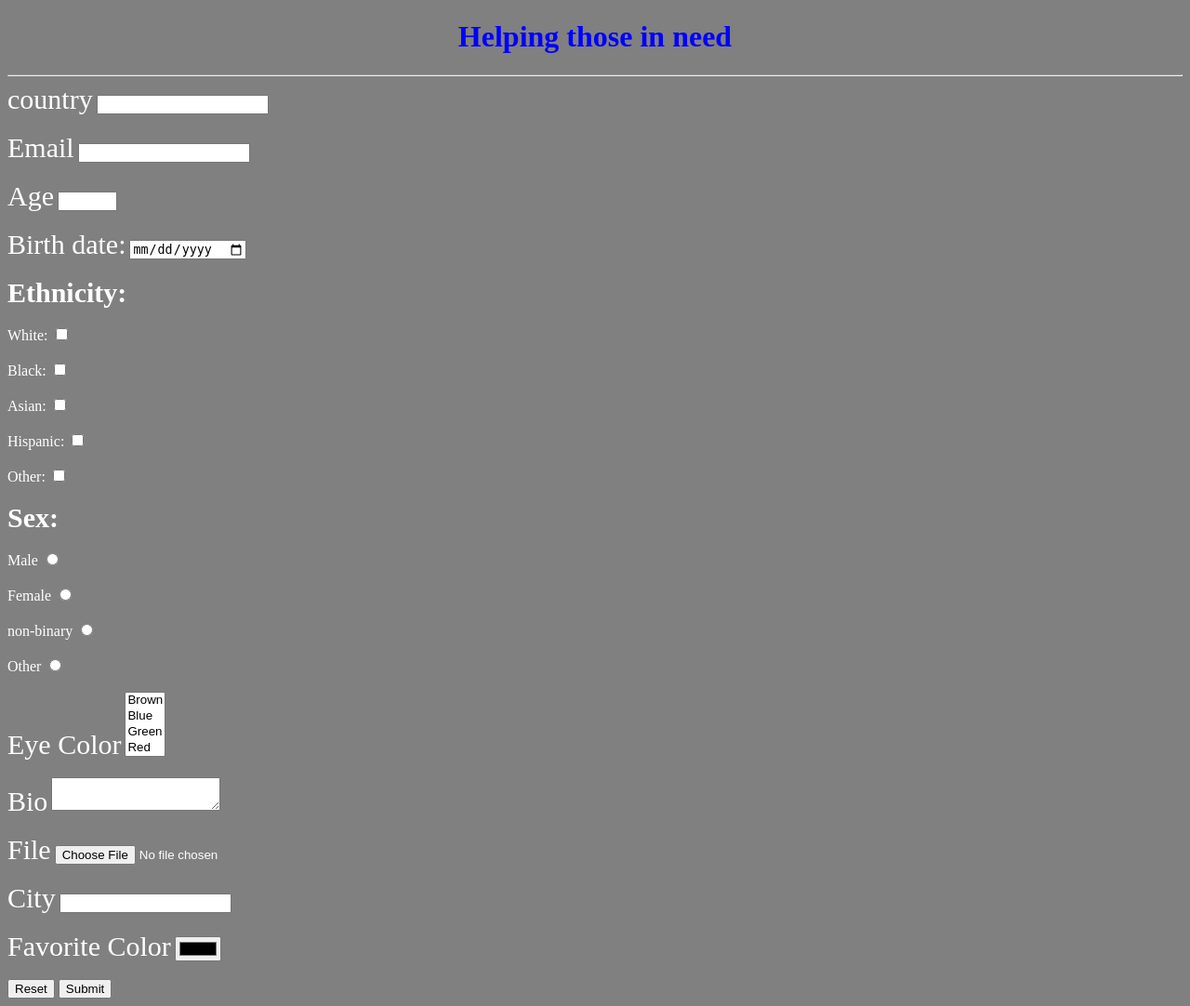
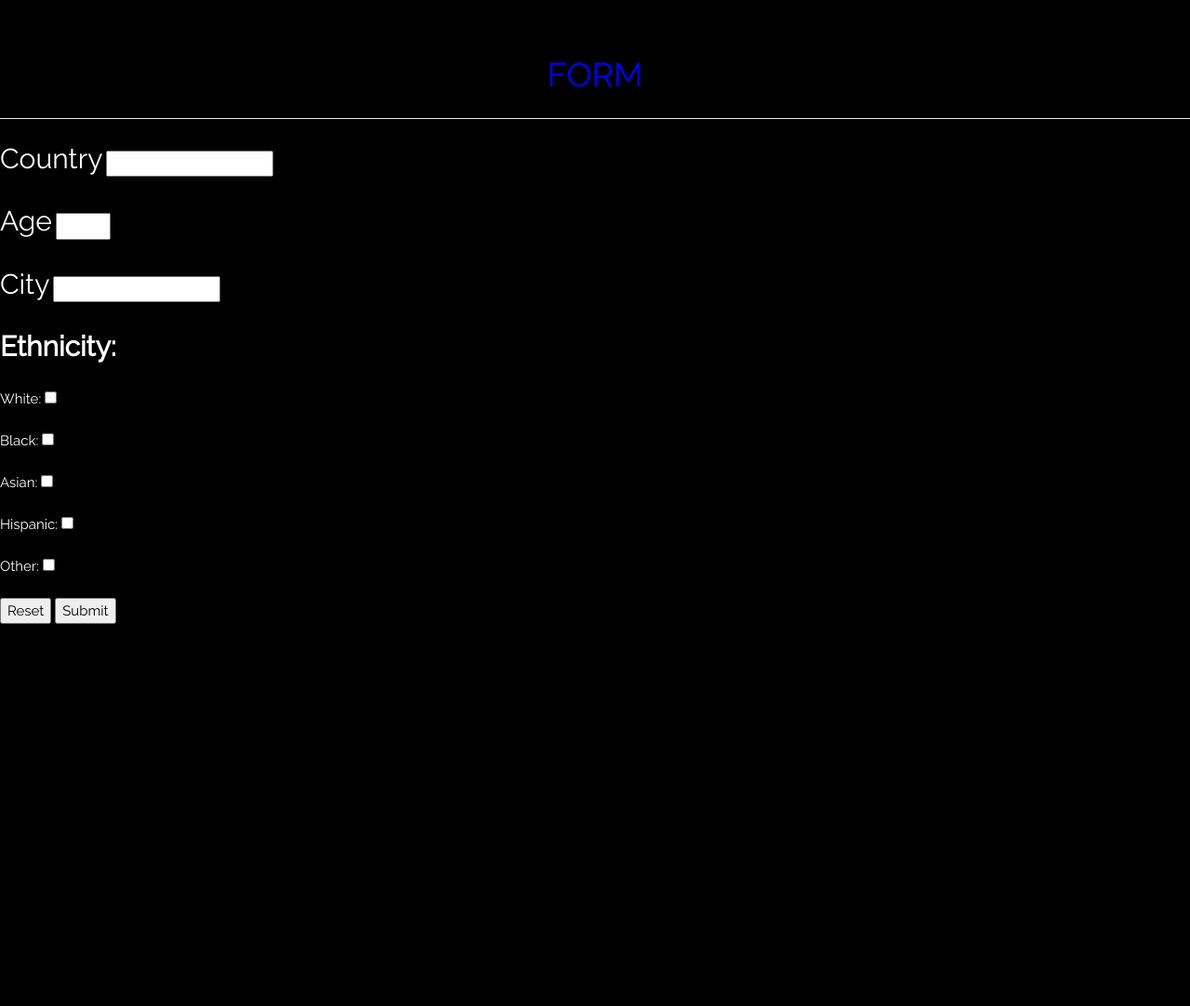
Before and after one commit to Heinzino/CodeTheChange2022, a Flask app: page /form in a window 1280 px wide. Shown: the whole page at 93% size. After the commit the page ends 671 px from the top, so only its background shows below. Run offline with Flask 2, Linux system fonts and the light colour scheme.

Commit message:
form refactor + csv file

```diff
--- a/Website/app.py
+++ b/Website/app.py
@@ -1,15 +1,33 @@
-from flask import Flask, render_template
+from flask import Flask, render_template, request, redirect
+import csv
 
 app = Flask(__name__)
 
-@app.route("/")
+@app.route("/", methods=["GET","POST"])
 def layout():
-    return render_template("layout.html")
+    return render_template("home.html")
 
 @app.route("/research", methods=["GET","POST"])
-def research():
-    return render_template("research.html")
+def resources():
+    return render_template("resources.html")
 
 @app.route("/form", methods=["GET","POST"])
 def form():
-    return render_template("form.html")
+        return render_template("form.html")
+
+@app.route("/results", methods=["POST"])
+def results():
+
+    if request.method == "POST":
+
+        country = str(request.form.get("country"))
+        age = int(request.form.get("age"))
+        city = str(request.form.get("City"))
+        ethnicity = request.form.getlist("ethnicity")
+
+        with open("results.csv", "a") as file:
+            writer = csv.writer(file)
+            data = [country,age,city,ethnicity]
+            writer.writerow(data)
+
+        return render_template("results.html")
--- /dev/null
+++ b/Website/results.csv
@@ -0,0 +1,3 @@
+Country,Age,City,Ethnicity
+
+Canada,16,Calgary,"['white', 'black']"
--- a/Website/templates/form.html
+++ b/Website/templates/form.html
@@ -1,101 +1,51 @@
-<!DOCTYPE html>
-<html lang="en">
-<head>
-<body style= "background-color:grey;">
+{% extends "layout.html" %}
 
-<title>Helping those in need</title>
+{% block main %}
+<body style= "background-color:black;">
 
-<h1 style="color:blue; text-align:center; font-style:Times New Roman"> Helping those in need </h1><hr>
-<form action="results.html" method="GET" enctype="multipart/form-data" style="color:white;" align="left">
+
+<h1 style="color:blue; text-align:center; font-style:Times New Roman"> FORM</h1><hr>
+<form action="results" method="POST" enctype="multipart/form-data" style="color:white;">
 
     <div>
-      <label style="font-size:30px" for="country">country</label>
-      <input type="text" name="name" id="name" required>
+      <label style="font-size:30px" for="country">Country</label>
+      <input type="text" name="country" id="country" required>
   </div><br>
   <div>
-    <label style="font-size:30px" for="email">Email</label>
-    <input type="email" name="email" id="email" required>
+     <div >
+    <label style="font-size:30px" for="age">Age</label>
+    <input type="number" name="age" id="age" min="1" max="200" step="1">
   </div><br>
-  <div>
-    <label style="font-size:30px" for="age">Age</label>
-    <input type="number" name="age" id="age" min="1" max="200" step="5">
+    <label style="font-size:30px" for="City">City</label>
+    <input type="text" name="City" id="City">
   </div><br>
-  <div>
-    <label style="font-size:30px" for="date">Birth date:</label>
-    <input type="date" name="date" id="date" min="2019-06-10">
-  </div><br>
-  <div>
+   <div >
     <b style="font-size:30px">Ethnicity:</b>
     <div><br>
       <label for="White">White:</label>
-      <input type="checkbox" name="white" id="white">
+      <input type="checkbox" name="ethnicity" value="white">
     </div><br>
     <div>
       <label for="Black">Black:</label>
-      <input type="checkbox" name="black" id="black">
+      <input type="checkbox" name="ethnicity" value="black">
     </div><br>
 	    <div>
       <label for="Asian">Asian:</label>
-      <input type="checkbox" name="asian" id="asian">
+      <input type="checkbox" name="ethnicity" value="asian">
     </div><br>
 	    <div>
       <label for="Hispanic">Hispanic:</label>
-      <input type="checkbox" name="Hispanic" id="Hispanic">
+      <input type="checkbox" name="ethnicity" value="Hispanic">
     </div><br>
 	    <div>
       <label for="Other">Other:</label>
-      <input type="checkbox" name="Other" id="Other">
+      <input type="checkbox" name="ethnicity" value="Other">
     </div><br>
   </div>
-  <div>
-    <b style="font-size:30px">Sex:</b>
-    <div><br>
-      <label for="male">Male</label>
-      <input type="radio" name="gender" id="male" value="male">
-    </div><br>
-    <div>
-      <label for="female">Female</label>
-      <input type="radio" name="gender" id="female" value="female">
-    </div><br>
-	    <div>
-	    <div>
-      <label for="non-binary">non-binary</label>
-      <input type="radio" name="gender" id="male" value="male">
-    </div><br>
-    <div>
-      <label for="other">Other</label>
-      <input type="radio" name="gender" id="other" value="other">
-    </div><br>
-  </div>
-  <div>
-    <label style="font-size:30px" for="eyeColor">Eye Color</label>
-    <select name="eyeColor" id="eyeColor" multiple>
-	  <option value="brown">Brown</option>
-	  <option value="blue">Blue</option>
-      <option value="Green">Green</option>
-      <option value="Red">Red</option>
-	  <option value="Other">Other</option>
-    </select>
-  </div><br>
-  <div>
-    <label style="font-size:30px" for="bio">Bio</label>
-    <textarea id="bio" name="bio"></textarea>
-  </div><br>
-  <input type="hidden" name="hidden" value="hi">
-  <div>
-    <label style="font-size:30px" for="file">File</label>
-    <input id="file" type="file" name="file">
-  </div><br>
-  <div>
-    <label style="font-size:30px" for="City">City</label>
-    <input type="text" name="City" id="City">
-  </div><br>
 
-    <label style="font-size:30px" for="color">Favorite Color</label>
-    <input type="color" name="Favorite color" id="Favorite color">
-  </div><br>
-  <button type="reset">Reset</button>
+
+  <button type="reset" >Reset</button>
   <button type="submit">Submit</button>
 </form>
 </body>
-</html>
+{% endblock %}
--- a/Website/templates/layout.html
+++ b/Website/templates/layout.html
@@ -1,24 +1,35 @@
 <!DOCTYPE html>
-<html lang="en">
+<html>
 <head>
-<link href="/static/styles.css" rel="stylesheet">
-<title>CSS Template</title>
-<meta charset="utf-8">
+<meta charset="UTF-8">
 <meta name="viewport" content="width=device-width, initial-scale=1">
+<link rel="stylesheet" href="https://www.w3schools.com/w3css/4/w3.css">
+<link rel="stylesheet" href="https://fonts.googleapis.com/css?family=Raleway">
 <style>
+li
+{
+  display: inline-block;
+  zoom: 1;
+  *display: inline;
+}
+body,h1 {font-family: "Raleway", sans-serif}
+body, html {height: 100;}
+.bgimg {
+  background-image: url('../static/images/nepal.jpg');
+  min-height: 100%;
+  background-position: center;
+  background-size: cover;
+}
 
 </style>
 </head>
 <body>
-
-
-        <nav class="bg-light border navbar navbar-expand-md navbar-light">
+    <nav class="bg-light border navbar navbar-expand-md navbar-light">
             <div class="container-fluid">
                 <div class="collapse navbar-collapse" id="navbar">
-
                         <ul class="navbar-nav me-auto mt-2">
+                            <li class="nav-item"><a class="nav-link" href="/">Home</a></li>
                             <li class="nav-item"><a class="nav-link" href="/form">Form</a></li>
-                            <li class="nav-item"><a class="nav-link" href="/research">Research</a></li>
                             <li class="nav-item"><a class="nav-link" href="/research">Resources</a></li>
                         </ul>
                 </div>
@@ -26,6 +37,9 @@
         </nav>
 
 
+{% block main %}
 
+{% endblock %}
+</div>
 </body>
 </html>
```
Also changed, not shown: Website/templates/home.html (added, +9 -0 lines), Website/templates/research.html (deleted, +0 -32 lines), Website/templates/resources.html (added, +10 -0 lines), Website/templates/results.html (added, +9 -0 lines), Website/static/images/nepal.jpg (added), Website/static/styles.css (line endings or trailing spaces).
